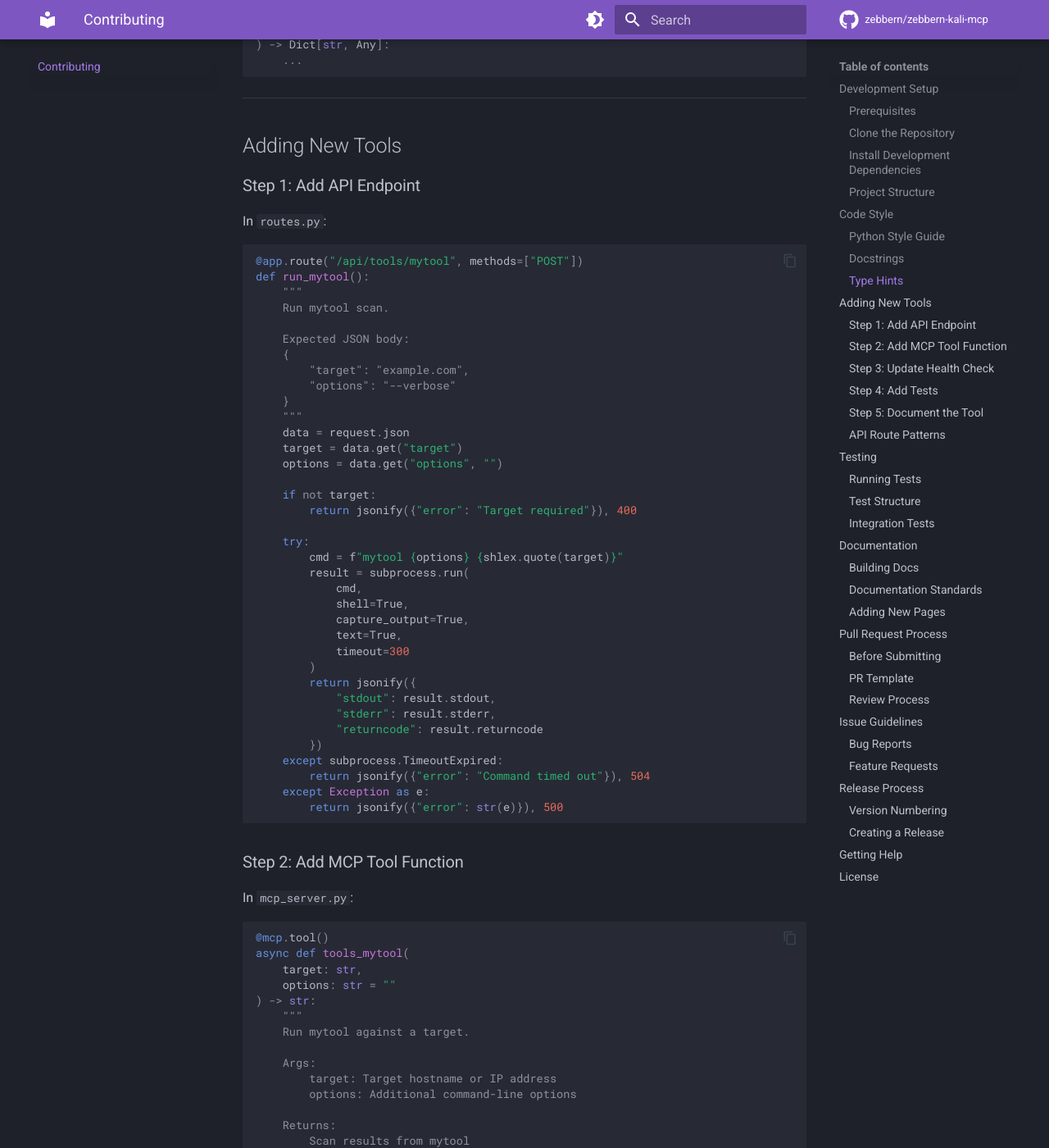
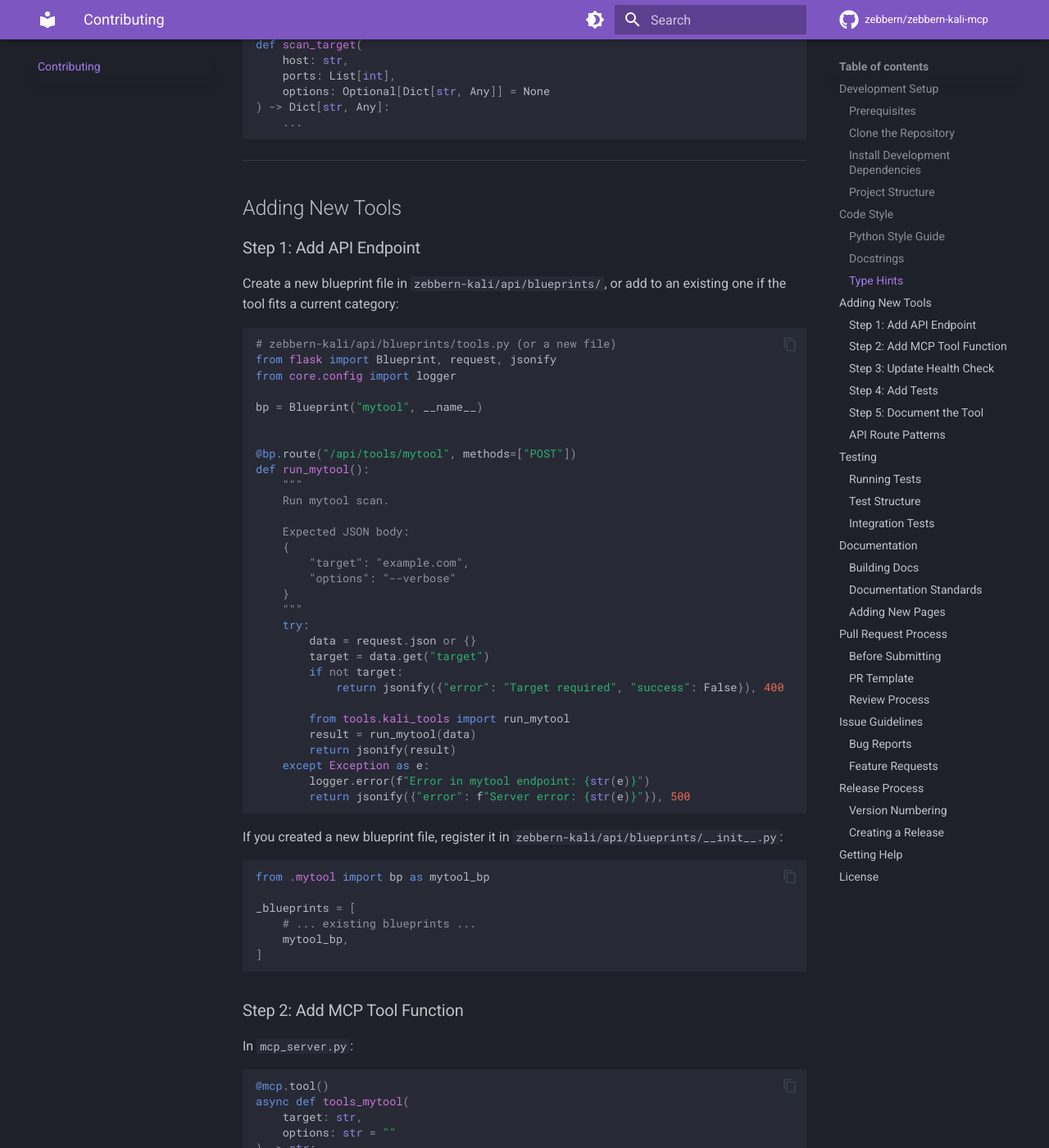
Before and after one commit to zebbern/zebbern-kali-mcp, an MkDocs documentation site: the page built from docs/contributing.md, in a window 1280 px wide and 1400 px high, scrolled down 2642 px. Shown: the whole window at 82% size. Built offline with MkDocs 1.6.1 and Material for MkDocs 9.7.7, drawn with Linux system fonts in a browser that asks for light colours; comment, search, counter and statistics services are not loaded; some of the changed text lies outside the part shown.

Commit message:
refactor: split monolithic routes.py (~3000 lines) into 17 Flask Blueprint modules
- Created api/blueprints/ package with 17 route modules:
  health, command, tools, metasploit, ssh, reverse_shell, file_ops,
  payload, exploit, evidence, fingerprint, database, sessions,
  js_analyzer, api_security, ad, pivot
- Added _helpers.py with shared streaming SSE boilerplate
- Added __init__.py with register_blueprints(app) wiring
- Reduced routes.py from ~2990 lines to 11-line entry point
- Updated architecture.md and contributing.md to match
- Zero breaking changes: all route paths preserved (no url_prefix)

````diff
--- a/docs/contributing.md
+++ b/docs/contributing.md
@@ -36,16 +36,20 @@
 ### Project Structure
 
 ```
-zebbern-mcp/
-├── mcp_server.py      # MCP client (Windows/Mac)
-├── kali_server.py     # Flask API server (Kali VM)
-├── routes.py          # API route handlers
-├── database/
-│   └── db.py         # Database operations
-├── docs/             # Documentation (MkDocs)
-├── install.sh        # Bash installer
-├── install.py        # Python installer
-└── tests/            # Test files
+zebbern-kali-mcp/
+├── mcp_server.py      # MCP client entry point (Windows/Mac)
+├── mcp_tools/         # MCP tool modules (16 category files)
+├── zebbern-kali/      # Flask API server (Kali VM)
+│   ├── kali_server.py # Flask entry point
+│   ├── api/
+│   │   ├── routes.py  # Entry point (registers blueprints)
+│   │   └── blueprints/# 17 modular route modules
+│   ├── core/          # Core functionality modules
+│   └── tools/         # Tool execution wrappers
+├── docs/              # Documentation (MkDocs)
+├── install.sh         # Bash installer
+├── install.py         # Python installer
+└── Dockerfile         # Container build
 ```
 
 ---
@@ -132,10 +136,17 @@
 
 ### Step 1: Add API Endpoint
 
-In `routes.py`:
+Create a new blueprint file in `zebbern-kali/api/blueprints/`, or add to an existing one if the tool fits a current category:
 
 ```python
-@app.route("/api/tools/mytool", methods=["POST"])
+# zebbern-kali/api/blueprints/tools.py (or a new file)
+from flask import Blueprint, request, jsonify
+from core.config import logger
+
+bp = Blueprint("mytool", __name__)
+
+
+@bp.route("/api/tools/mytool", methods=["POST"])
 def run_mytool():
     """
     Run mytool scan.
@@ -146,31 +157,29 @@
         "options": "--verbose"
     }
     """
-    data = request.json
-    target = data.get("target")
-    options = data.get("options", "")
+    try:
+        data = request.json or {}
+        target = data.get("target")
+        if not target:
+            return jsonify({"error": "Target required", "success": False}), 400
 
-    if not target:
-        return jsonify({"error": "Target required"}), 400
+        from tools.kali_tools import run_mytool
+        result = run_mytool(data)
+        return jsonify(result)
+    except Exception as e:
+        logger.error(f"Error in mytool endpoint: {str(e)}")
+        return jsonify({"error": f"Server error: {str(e)}"}), 500
+```
 
-    try:
-        cmd = f"mytool {options} {shlex.quote(target)}"
-        result = subprocess.run(
-            cmd,
-            shell=True,
-            capture_output=True,
-            text=True,
-            timeout=300
-        )
-        return jsonify({
-            "stdout": result.stdout,
-            "stderr": result.stderr,
-            "returncode": result.returncode
-        })
-    except subprocess.TimeoutExpired:
-        return jsonify({"error": "Command timed out"}), 504
-    except Exception as e:
-        return jsonify({"error": str(e)}), 500
+If you created a new blueprint file, register it in `zebbern-kali/api/blueprints/__init__.py`:
+
+```python
+from .mytool import bp as mytool_bp
+
+_blueprints = [
+    # ... existing blueprints ...
+    mytool_bp,
+]
 ```
 
 ### Step 2: Add MCP Tool Function
@@ -203,12 +212,12 @@
 
 ### Step 3: Update Health Check
 
-Add to the `TOOLS` list in `routes.py`:
+Add to the `tools` list in `zebbern-kali/api/blueprints/health.py`:
 
 ```python
-TOOLS = [
+tools = [
     # ... existing tools ...
-    {"name": "mytool", "check": "/api/tools/mytool/version"},
+    "mytool",
 ]
 ```
 
@@ -311,28 +320,33 @@
 Follow these patterns for consistency:
 
 ```python
+# In a blueprint file (e.g., api/blueprints/resource.py)
+from flask import Blueprint, request, jsonify
+
+bp = Blueprint("resource", __name__)
+
 # List resources
-@app.route("/api/resource", methods=["GET"])
+@bp.route("/api/resource", methods=["GET"])
 def list_resources():
     ...
 
 # Get single resource
-@app.route("/api/resource/<int:resource_id>", methods=["GET"])
+@bp.route("/api/resource/<int:resource_id>", methods=["GET"])
 def get_resource(resource_id):
     ...
 
 # Create resource
-@app.route("/api/resource", methods=["POST"])
+@bp.route("/api/resource", methods=["POST"])
 def create_resource():
     ...
 
 # Update resource
-@app.route("/api/resource/<int:resource_id>", methods=["PUT"])
+@bp.route("/api/resource/<int:resource_id>", methods=["PUT"])
 def update_resource(resource_id):
     ...
 
 # Delete resource
-@app.route("/api/resource/<int:resource_id>", methods=["DELETE"])
+@bp.route("/api/resource/<int:resource_id>", methods=["DELETE"])
 def delete_resource(resource_id):
     ...
 ```
````
Also changed, not shown: docs/architecture.md (+31 -7 lines).
